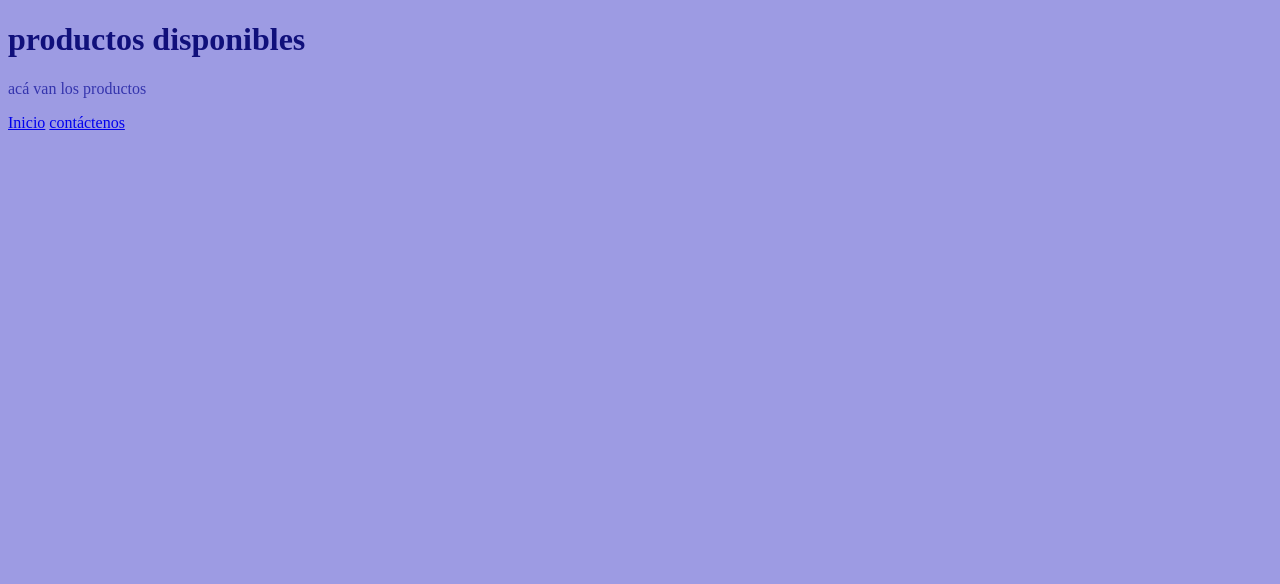
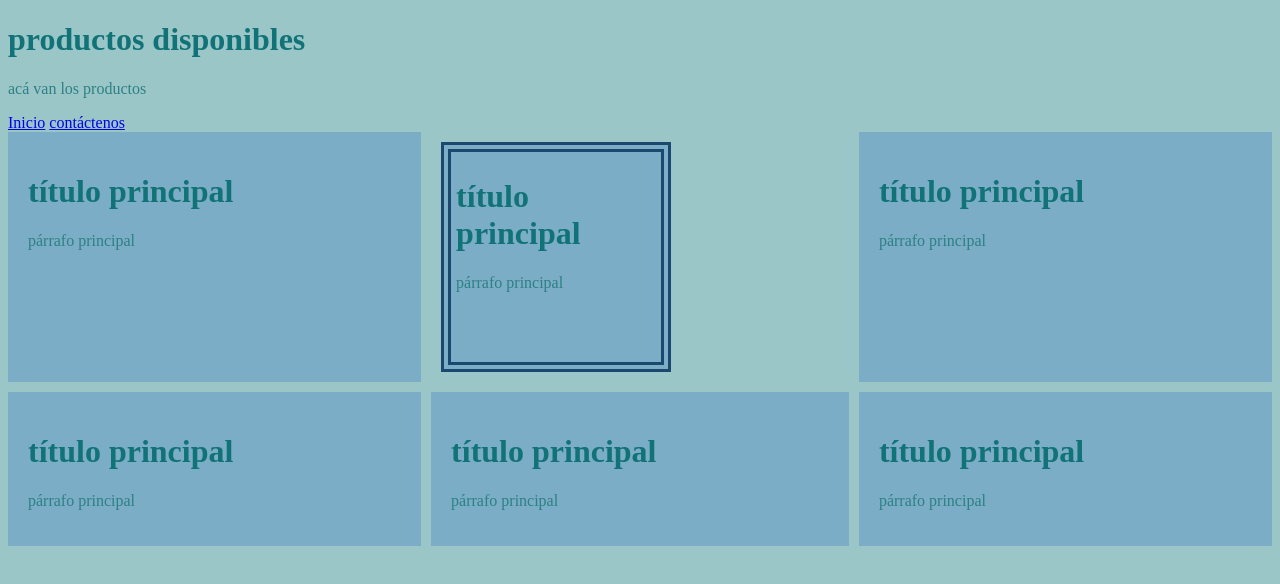
Before and after one commit to nykollg/nykollg.github.io, a plain HTML site: page productos.html in a window 1280 px wide. Drawn offline with Linux system fonts and the light colour scheme.

Commit message:
Add files via upload

```diff
--- a/estilos.css
+++ b/estilos.css
@@ -15,5 +15,28 @@ p{
     height: 200px;
     margin: 100px;
     padding: 50px;
-    border: 10px hsl(hue, saturation, lightness) rgb(140, 39, 151);
+    border: 10px double rgb(140, 39, 151);
 }
+#primer{
+    width: 50px;
+    height: 30px;
+    margin: 40px;
+    padding: 10rex;
+    border: 2cqmax solid violet; }
+.caja1:hover{ width: 80px;
+    height: 20px;
+    margin: 20px;
+    padding: 10px;
+    border: 5px solid rgb(140, 39, 151);}
+.contenedor{
+    display: flow-root;
+}
+.grid-container{
+    display: grid;
+    grid-template-columns: auto auto auto;
+    gap: 10px;
+}
+.grid-item{
+    background-color: blue;
+    padding: 20px;
+}
--- a/estilos2.css
+++ b/estilos2.css
@@ -5,5 +5,21 @@ h1{
     color: rgb(17, 115, 119);
 }
 p{
-    color: rgb(64, 198, 202);
+    color: rgb(45, 128, 131);
 }
+#mitad{
+    width: 200px;
+    height: 200px;
+    margin: 10px;
+    padding: 5px;
+    border: 10px double rgb(27, 72, 111);
+}
+.grid-container{
+    display: grid;
+    grid-template-columns: auto auto auto;
+    gap: 10px;
+}
+.grid-item{
+    background-color: rgb(123, 173, 199);
+    padding: 20px;
+}
--- a/productos.html
+++ b/productos.html
@@ -4,12 +4,41 @@
     <meta charset="UTF-8">
     <meta name="viewport" content="width=device-width, initial-scale=1.0">
     <title>Document</title>
-    <link rel="stylesheet" href="estilos1.css">
+    <link rel="stylesheet" href="estilos2.css">
 </head>
 <body>
     <h1>productos disponibles</h1>
     <p>acá van los productos</p>
     <a href="index.html">Inicio</a>
     <a href="contactenos.html">contáctenos</a>
+    <div class="grid-container">
+        <div class="grid-item">
+            <h1>título principal</h1>
+            <p>párrafo principal</p>
+        </div>
+        <div class="grid-item" id="mitad">
+            <h1>título principal</h1>
+            <p>párrafo principal</p>
+        </div>
+        <div class="grid-item">
+            <h1>título principal</h1>
+            <p>párrafo principal</p>
+        </div>
+            <div class="grid-item">
+                <h1>título principal</h1>
+                <p>párrafo principal</p>
+            </div>
+            <div class="grid-item">
+                <h1>título principal</h1>
+                <p>párrafo principal</p>
+            </div>
+            <div class="grid-item">
+                <h1>título principal</h1>
+                <p>párrafo principal</p>
+            </div>
+        </div>
+
+    </div>
+
 </body>
 </html>
```
Also changed, not shown: contactenos.html (+1 -0 lines), index.html (+9 -5 lines).
